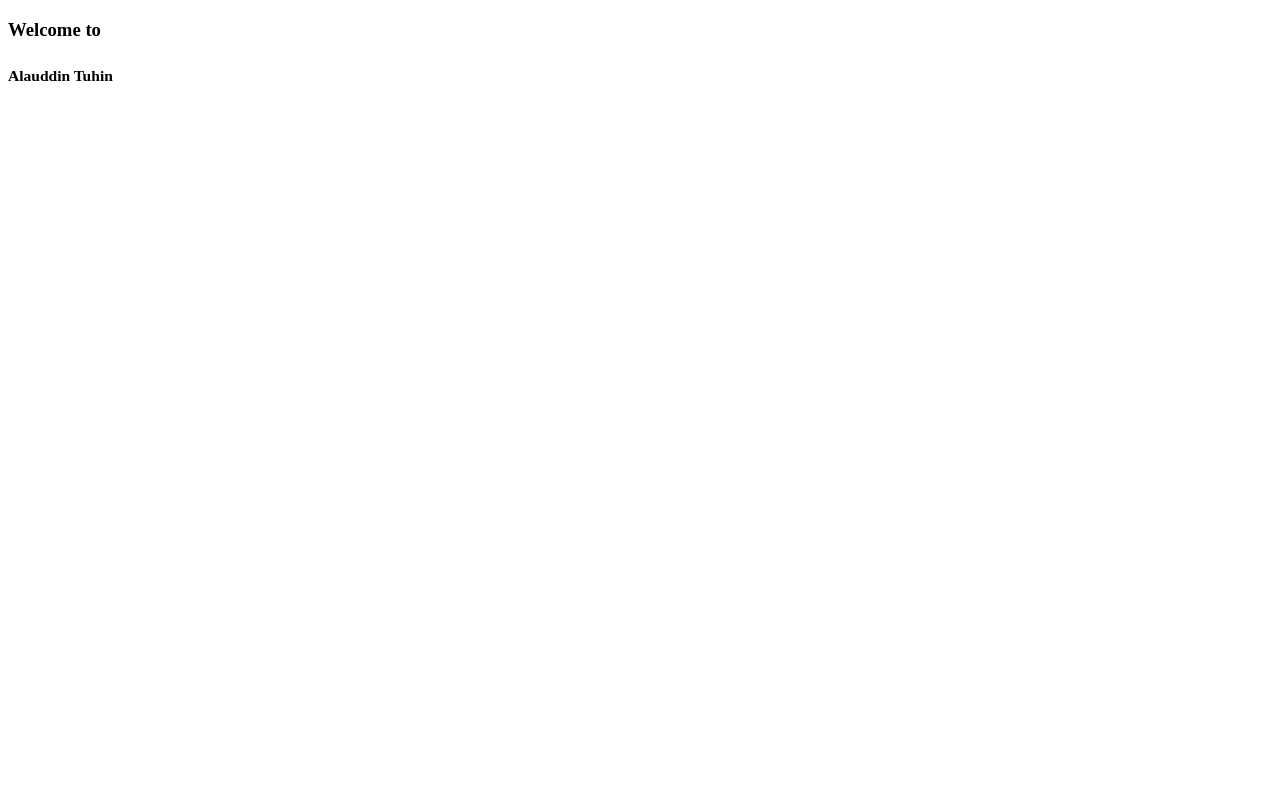
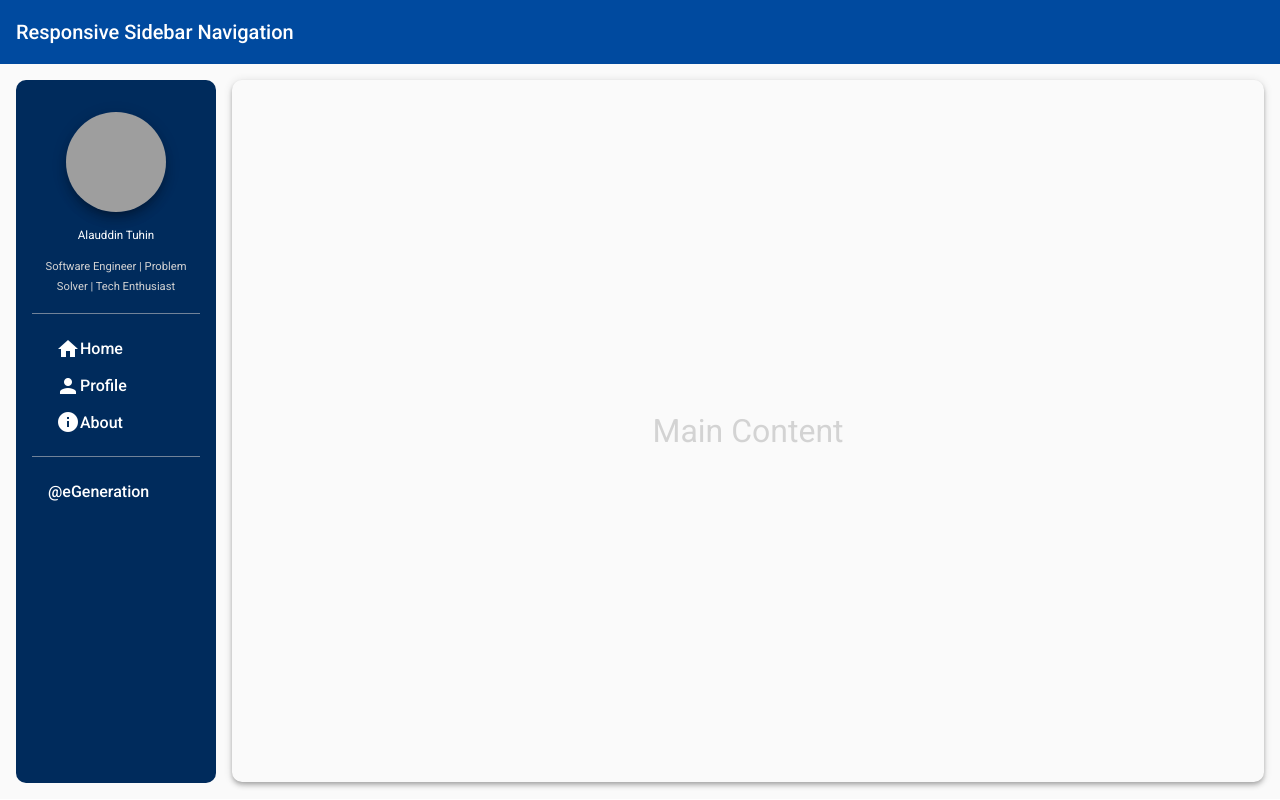
Before and after one commit to TuhinAl/portfolio, an Angular app: page / in a window 1280 px wide. Built offline with nearby package versions, Linux system fonts and the light colour scheme; grey boxes are pictures that could not be loaded.

Commit message:
added sidebar to my portfolio.

```diff
--- a/angular.json
+++ b/angular.json
@@ -31,6 +31,7 @@
               "src/assets"
             ],
             "styles": [
+              "./node_modules/@angular/material/prebuilt-themes/indigo-pink.css",
               "src/styles.scss"
             ],
             "scripts": []
@@ -99,6 +100,7 @@
               "src/assets"
             ],
             "styles": [
+              "./node_modules/@angular/material/prebuilt-themes/indigo-pink.css",
               "src/styles.scss"
             ],
             "scripts": []
--- a/package.json
+++ b/package.json
@@ -12,12 +12,14 @@
   "private": true,
   "dependencies": {
     "@angular/animations": "~12.2.16",
+    "@angular/cdk": "^12.2.13",
     "@angular/cli": "~12.2.16",
     "@angular/common": "~12.2.16",
     "@angular/compiler": "~12.2.16",
     "@angular/compiler-cli": "~12.2.16",
     "@angular/core": "~12.2.16",
     "@angular/forms": "~12.2.16",
+    "@angular/material": "^12.2.13",
     "@angular/platform-browser": "~12.2.16",
     "@angular/platform-browser-dynamic": "~12.2.16",
     "@angular/router": "~12.2.16",
--- a/src/app/app.component.html
+++ b/src/app/app.component.html
@@ -1 +1,37 @@
-<h3 class="inline"> Welcome to <h5>Alauddin Tuhin</h5></h3>
+<mat-toolbar>
+  Responsive Sidebar Navigation
+</mat-toolbar>
+
+<mat-sidenav-container>
+   <mat-sidenav mode="side" opened>
+
+     <img class="avatar mat-elevation-z8" src="https://source.unsplash.com/c_GmwfHBDzk/200x200">
+     <h5 class="name">Alauddin Tuhin</h5>
+     <p class="designation">Software Engineer | Problem Solver | Tech Enthusiast</p>
+
+    <mat-divider></mat-divider>
+     <button mat-button class="menu-button" routerLink="/home">
+       <mat-icon>home</mat-icon>
+       <span>Home</span>
+     </button>
+     <button mat-button class="menu-button" routerLink="/profile">
+       <mat-icon>person</mat-icon>
+       <span>Profile</span>
+     </button>
+     <button mat-button class="menu-button" routerLink="/about">
+       <mat-icon>info</mat-icon>
+       <span>About</span>
+     </button>
+
+    <mat-divider></mat-divider>
+     <button mat-button class="menu-button" routerLink="/about">
+       <span>@eGeneration</span>
+     </button>
+   </mat-sidenav>
+
+  <mat-sidenav-content>
+    <div class="content mat-elevation-z4">
+      Main Content
+    </div>
+  </mat-sidenav-content>
+</mat-sidenav-container>
--- a/src/app/app.component.scss
+++ b/src/app/app.component.scss
@@ -0,0 +1,68 @@
+mat-toolbar{
+  background-color: #004a9f;
+  color: white;
+}
+
+mat-sidenav{
+
+  margin: 16px;
+  width: 200px;
+  border-right: none;
+  background: #002b5c;
+  color: white;
+  border-radius: 10px;
+  padding: 16px;
+  text-align: center;
+}
+.content{
+  height: calc(100vh - 98px);
+  margin: 16px;
+  margin-left: 32px;
+  display: flex;
+  justify-content: center;
+  align-items: center;
+
+  font-size: 2rem;
+  color: lightgray;
+  border-radius: 10px;
+
+}
+
+mat-sidenav-container{
+  height: calc(100vh - 65px);
+}
+
+.menu-button{
+  width: 100%;
+  display: flex;
+  align-items: center;
+  justify-content: flex-start;
+  font-size: 1rem;
+  mat-icon{
+    margin-left: 8px;
+  }
+}
+
+.avatar {
+  margin-top: 16px;
+  width: 100px;
+  height: 100px;
+  border-radius: 50%;
+}
+
+.name {
+  margin-top: 8px;
+  font-weight: normal;
+}
+
+.designation {
+  margin-top: 2px;
+  font-size: 0.7rem;
+  color: lightgrey;
+}
+
+mat-divider {
+  margin-top: 16px;
+  margin-bottom: 16px;
+  background-color: rgba(255, 255, 255, 0.5);
+}
--- a/src/index.html
+++ b/src/index.html
@@ -6,8 +6,11 @@
   <base href="/">
   <meta name="viewport" content="width=device-width, initial-scale=1">
   <link rel="icon" type="image/x-icon" href="favicon.ico">
+  <link rel="preconnect" href="https://fonts.gstatic.com">
+  <link href="https://fonts.googleapis.com/css2?family=Roboto:wght@300;400;500&display=swap" rel="stylesheet">
+  <link href="https://fonts.googleapis.com/icon?family=Material+Icons" rel="stylesheet">
 </head>
-<body>
+<body class="mat-typography">
   <app-root></app-root>
 </body>
 </html>
--- a/src/styles.scss
+++ b/src/styles.scss
@@ -1 +1,4 @@
 /* You can add global styles to this file, and also import other style files */
+
+html, body { height: 100%; }
+body { margin: 0; font-family: Roboto, "Helvetica Neue", sans-serif; }
```
Also changed, not shown: src/app/app.module.ts (+13 -1 lines), 1 other file (tests, documents, lock files or other folders).
